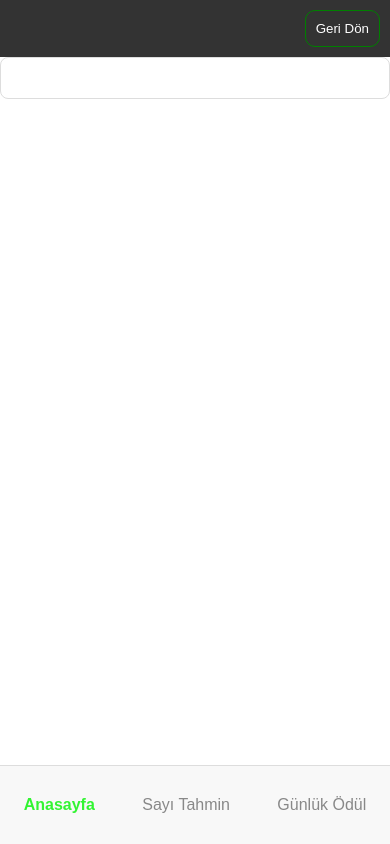
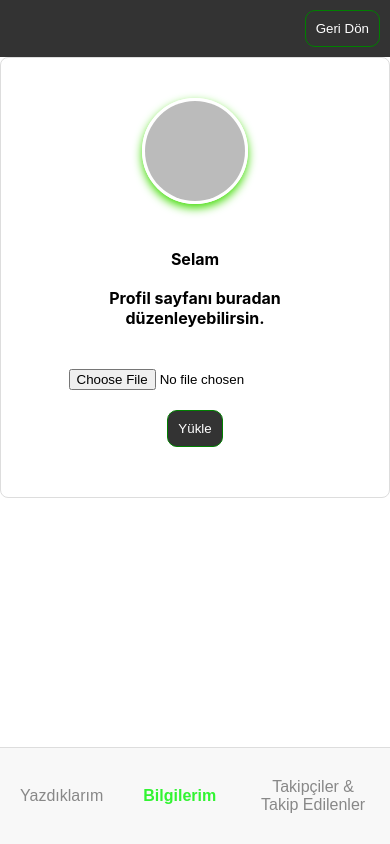
Before and after one commit to ataberkcetinkaya/StoryApp, a React (Create React App) app: page /profile in a window 390 px wide. Built offline with nearby package versions, Linux system fonts and the light colour scheme; no server answers; the database is empty; sample sign-in values are in the browser's storage.

Commit message:
New Profile Layout Fix for Mobile View

```diff
--- a/package.json
+++ b/package.json
@@ -1,6 +1,6 @@
 {
   "name": "storyapp",
-  "version": "1.6.6",
+  "version": "1.7.0",
   "private": true,
   "dependencies": {
     "@testing-library/jest-dom": "^5.17.0",
--- a/src/pages/Profile/Profile.js
+++ b/src/pages/Profile/Profile.js
@@ -69,7 +69,7 @@ export default function Profile() {
       return () => window.removeEventListener("resize", handleResize);
   }, []);
 
-  const [activeSection, setActiveSection] = useState("left");
+  const [activeSection, setActiveSection] = useState("middle");
   const [isMobile, setIsMobile] = useState(window.innerWidth <= 768);
   const [activeComponent, setActiveComponent] = useState(null);
 
@@ -86,20 +86,47 @@ export default function Profile() {
           case "left":
             return (
               <div className="left-section">
-
+                <div className='left-button-container'>
+                  <h3>Yazdıklarım</h3>
+                </div>
               </div>
             );
           case "middle":
             return (
               <div className="middle-section">
-                <div>123</div>
+              {/* Profil Fotoğrafı */}
+              <div className="photo-container">
+                {currentUser?.photoURL && (
+                  <img
+                    className="profilePhoto"
+                    src={currentUser?.photoURL}
+                    alt="Profil Fotoğrafı"
+                  />
+                )}
               </div>
+
+              <div className="profile-container">
+                <h4>Selam <h3 className="userText">{currentUser.username}</h3> Profil sayfanı buradan düzenleyebilirsin.</h4>
+                {/* Dosya Seçme ve Yükleme Butonları */}
+                <div className="upload-container">
+                  <input type="file" onChange={handleFileChange} />
+                  {fileError && <p className="errorMessage">{fileError}</p>} {/* Hata mesajı */}
+                  {blankInput && <p className="errorMessage">{blankInput}</p>} {/* Hata mesajı */}
+                  <button onClick={handleUpload} disabled={isUploading}>
+                    {isUploading ? "Yükleniyor..." : "Yükle"}
+                  </button>
+                  {successPhoto && <p className="successMessage">{successPhoto}</p>}
+                  {errorPhoto && <p className="errorMessage">{errorPhoto}</p>}
+                </div>
+              </div>
+
+            </div>
             );
           case "right":
             return (
               <div className="right-section">
-                <h2>Günlük Ödül</h2>
-                <div>123</div>
+                <h2>Takipçiler</h2>
+                <h2>Takip Edilenler</h2>
               </div>
             );
           default:
@@ -173,14 +200,14 @@ export default function Profile() {
             onClick={() => setActiveSection("left")}
             className={activeSection === "left" ? "active" : ""}
           >
-            Anasayfa
+            Yazdıklarım
           </button>
             {currentUser ? (
             <button
             onClick={() => setActiveSection("middle")}
             className={activeSection === "middle" ? "active" : ""}
           >
-            Sayı Tahmin
+            Bilgilerim
           </button>
             ): <></>
           }
@@ -188,7 +215,7 @@ export default function Profile() {
             onClick={() => setActiveSection("right")}
             className={activeSection === "right" ? "active" : ""}
           >
-            Günlük Ödül
+            Takipçiler & Takip Edilenler
           </button>
         </div>
       )}
```
